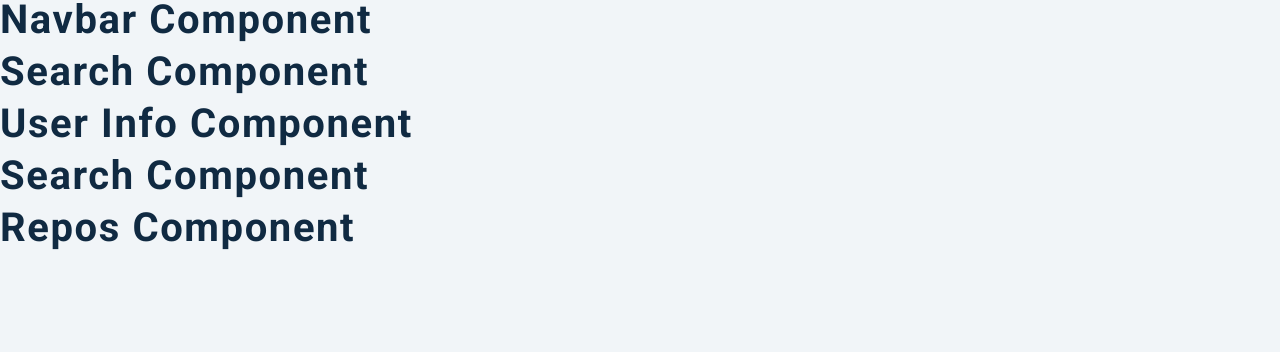
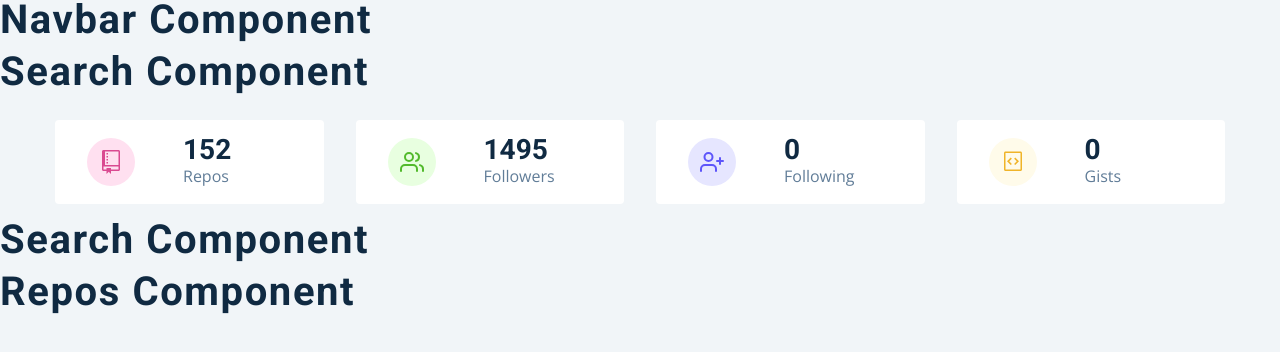
Before and after one commit to WhiteWolfWCY/github-users-explorer, a React (Create React App) app: page / in a window 1280 px wide. Shown: the top 352 px of the page. Built offline with nearby package versions, Linux system fonts and the light colour scheme.

Commit message:
Info component with mock data

```diff
--- a/src/components/Info.js
+++ b/src/components/Info.js
@@ -1,15 +1,64 @@
-import React from 'react';
-import { GithubContext } from '../context/context';
-import styled from 'styled-components';
-import { GoRepo, GoGist } from 'react-icons/go';
-import { FiUsers, FiUserPlus } from 'react-icons/fi';
+import React from "react";
+import { GithubContext } from "../context/context";
+import styled from "styled-components";
+import { GoRepo, GoGist } from "react-icons/go";
+import { FiUsers, FiUserPlus } from "react-icons/fi";
 
 const UserInfo = () => {
-  const data = React.useContext(GithubContext)
-  console.log(data);
+  const { githubUser } = React.useContext(GithubContext);
+  const { public_repos, followers, following, public_gists } = githubUser;
 
-  return <h2>user info component</h2>;
+  const items = [
+    {
+      id: 1,
+      icon: <GoRepo className="icon" />,
+      label: "Repos",
+      value: public_repos,
+      color: "pink",
+    },
+    {
+      id: 2,
+      icon: <FiUsers className="icon" />,
+      label: "Followers",
+      value: followers,
+      color: "green",
+    },
+    {
+      id: 3,
+      icon: <FiUserPlus className="icon" />,
+      label: "Following",
+      value: following,
+      color: "purple",
+    },
+    {
+      id: 4,
+      icon: <GoGist className="icon" />,
+      label: "Gists",
+      value: public_gists,
+      color: "yellow",
+    },
+  ];
+
+  return <section className="section">
+    <Wrapper className="section-center">
+      {items.map(item => {
+        return <Item key={item.id} {...item}/>
+      })}
+    </Wrapper>
+  </section>;
 };
+
+const Item = ({icon,label,value,color}) => {
+  return <article className="item">
+    <span className={color}>
+      {icon}
+    </span>
+    <div>
+      <h3>{value}</h3>
+      <p>{label}</p>
+    </div>
+  </article>
+}
 
 const Wrapper = styled.section`
   display: grid;
```
